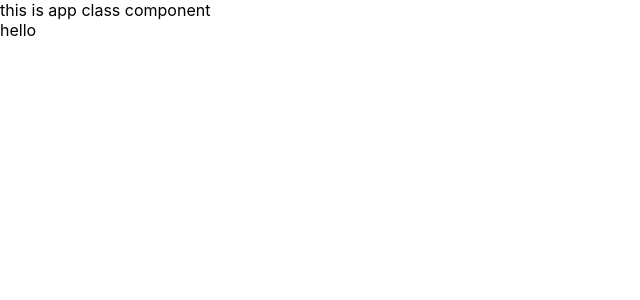
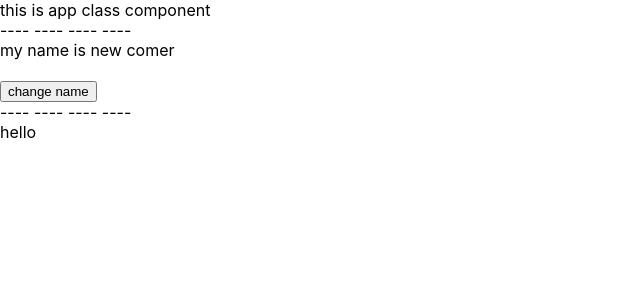
Before and after one commit to JTMilet/React-learning, a React (Create React App) app: page / in a window 1280 px wide. Shown: the top 300 px of the page, without its empty margins (0-640 px from the left). Built offline with nearby package versions, Linux system fonts and the light colour scheme.

Commit message:
类组件修改组件内状态

```diff
--- a/src/App.js
+++ b/src/App.js
@@ -2,7 +2,7 @@
  * @Author: 杜康
  * @Date: 2023-05-08 09:40:18
  * @LastEditors: 杜康
- * @LastEditTime: 2023-05-08 14:55:53
+ * @LastEditTime: 2023-05-08 15:07:56
  * @FilePath: /react-learning/src/App.js
  */
 import React from 'react'
@@ -67,13 +67,29 @@ const twoStyle = {
 
 // 类组建
 class HelloComponent extends React.Component {
+  state = {
+    name: ' new comer'
+  }
+  changeName = (newName) => {
+    this.setState({
+      name: newName
+    })
+  }
   // 获取事件对象e
   classClickHandler = (e, msg) => {
     console.log('类数组件中的事件被触发了！', e, msg)
   }
   render () {
     // 增加额外传参
-    return (<div onClick={(e) => this.classClickHandler(e, 'this is msg')}>this is app class component</div>)
+    return (
+      <div>
+        <div onClick={(e) => this.classClickHandler(e, 'this is msg')}>this is app class component</div>
+        ---- ---- ---- ---- <br />
+        <div>my name is {this.state.name}</div>
+        <br />
+        <button onClick={() => { this.changeName('dukang') }}>change name</button>
+      </div >
+    )
   }
 }
 
@@ -81,6 +97,7 @@ function App () {
   return (
     <div>
       <HelloComponent />
+      ---- ---- ---- ---- <br />
       {Hello()}
     </div>
   )
```
